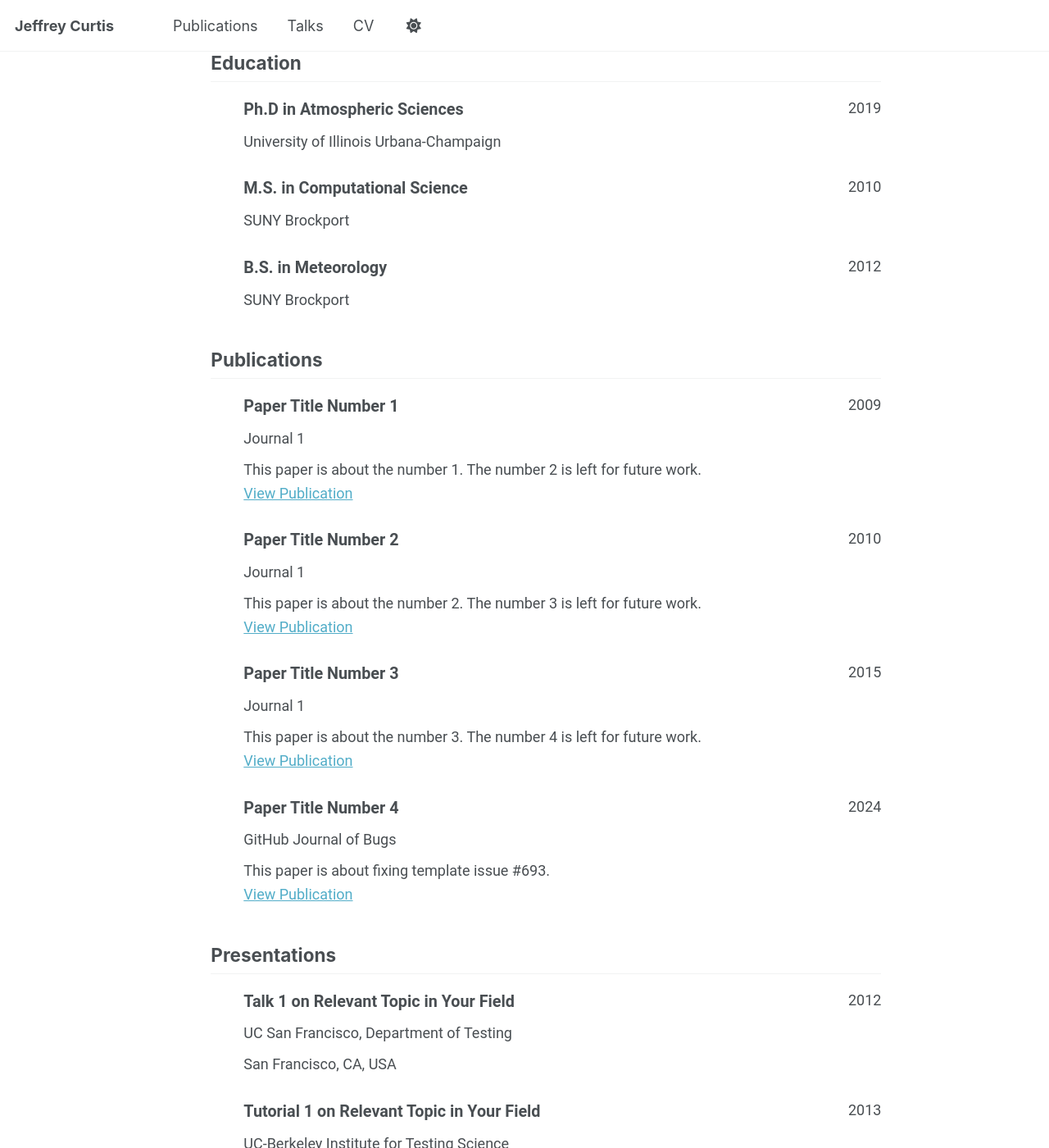
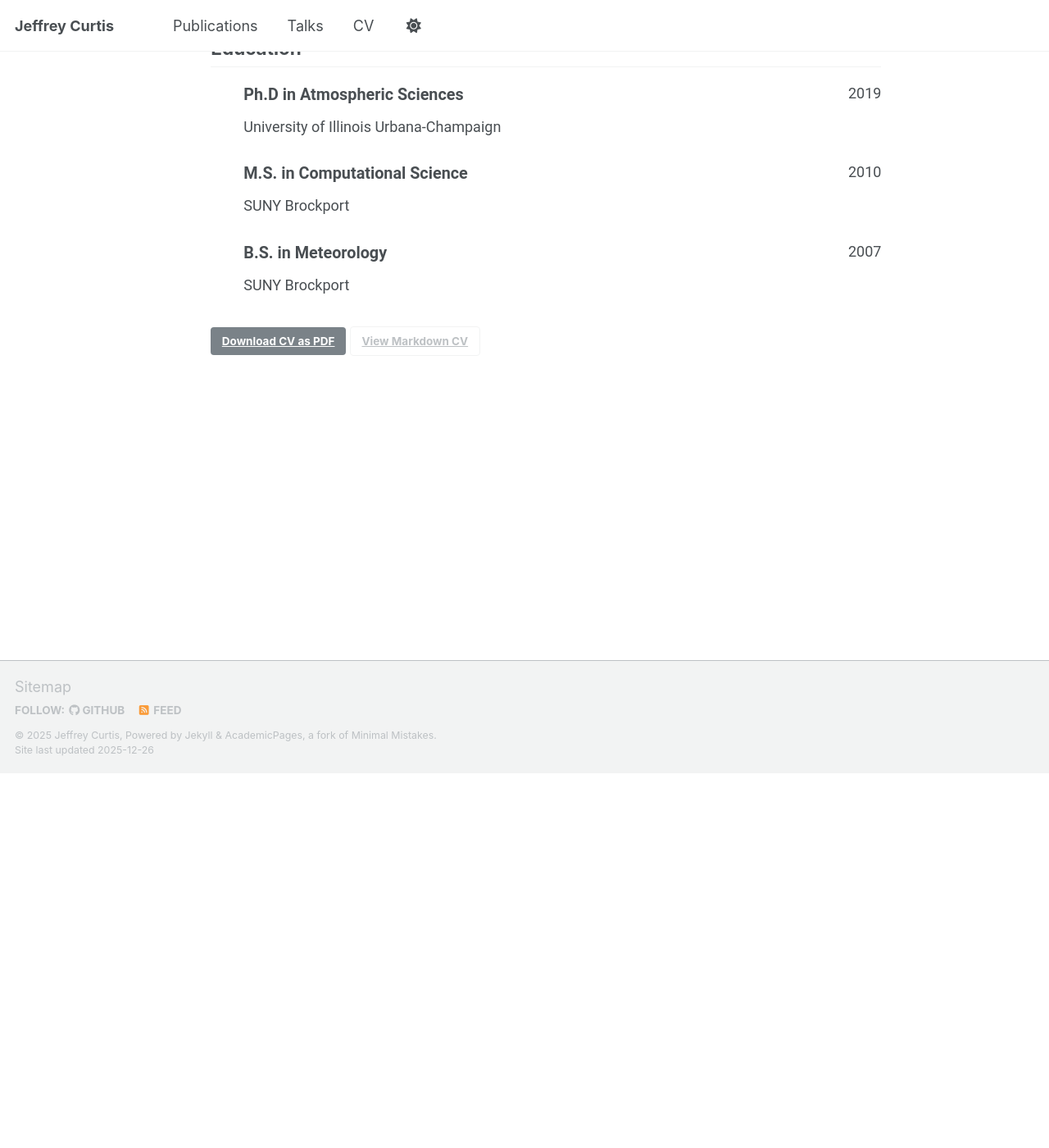
Before and after one commit to jcurtis2/jcurtis2.github.io, a Jekyll site: the page built from _pages/cv-json.md, in a window 1280 px wide and 1400 px high, scrolled down 457 px. Shown: the whole window at 82% size. Built offline with Jekyll 4.4.1, drawn with Linux system fonts in a browser that asks for light colours; a script bundle is joined from its source files by our own code; library files that are not in the unit come from our copies; some of the changed lines change nothing that is shown; some of the changed text lies outside the part shown.

Commit message:
disable fields that are not updated yet

```diff
--- a/_data/cv.json
+++ b/_data/cv.json
@@ -2,7 +2,7 @@
   "basics": {
     "name": "Jeffrey Curtis",
     "email": "jcurtis2@illinois.edu",
-    "phone": "",
+    "phone_disable": "",
     "website": "https://jcurtis2.github.io",
     "summary": "Currently a Research Scientist at the University of Illinois",
     "location": {
@@ -55,7 +55,7 @@
       "area": "B.S. in Meteorology",
       "studyType": "",
       "startDate": "",
-      "endDate": "2012",
+      "endDate": "2007",
       "gpa": null,
       "courses": []
     }
@@ -64,7 +64,7 @@
   "languages": [],
   "interests": [],
   "references": [],
-  "publications": [
+  "publications_disabled": [
     {
       "name": "Paper Title Number 1",
       "publisher": "Journal 1",
@@ -94,7 +94,7 @@
       "summary": "This paper is about fixing template issue #693."
     }
   ],
-  "presentations": [
+  "presentations_disabled": [
     {
       "name": "Talk 1 on Relevant Topic in Your Field",
       "event": "UC San Francisco, Department of Testing",
@@ -140,7 +140,7 @@
       "description": ""
     }
   ],
-  "portfolio": [
+  "portfolio_disabled": [
     {
       "name": "Portfolio item number 1",
       "category": "portfolio",
```
